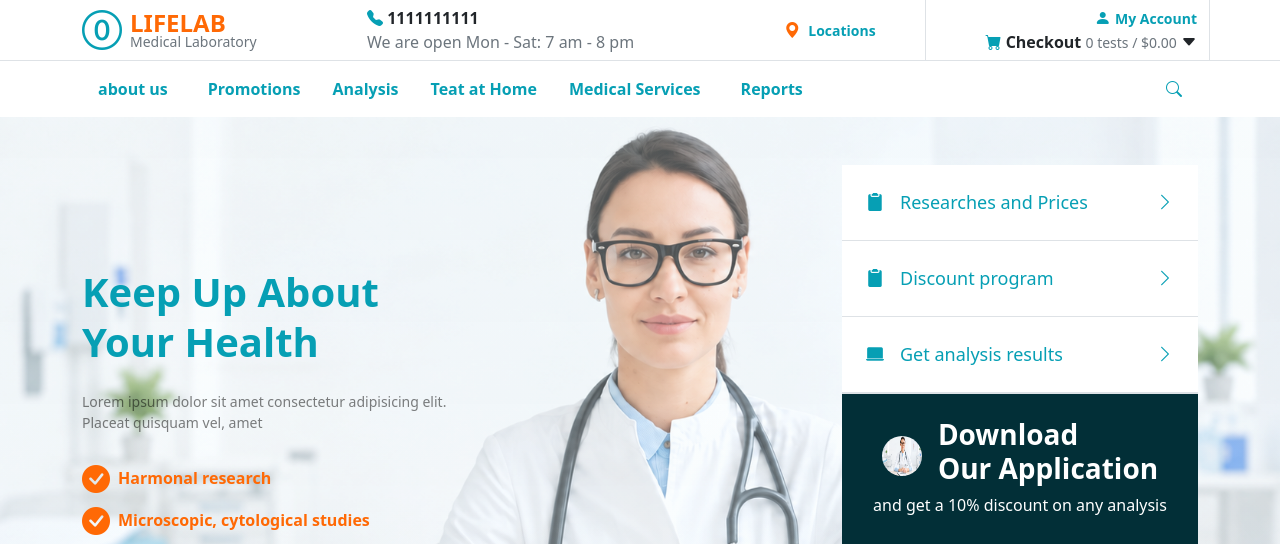
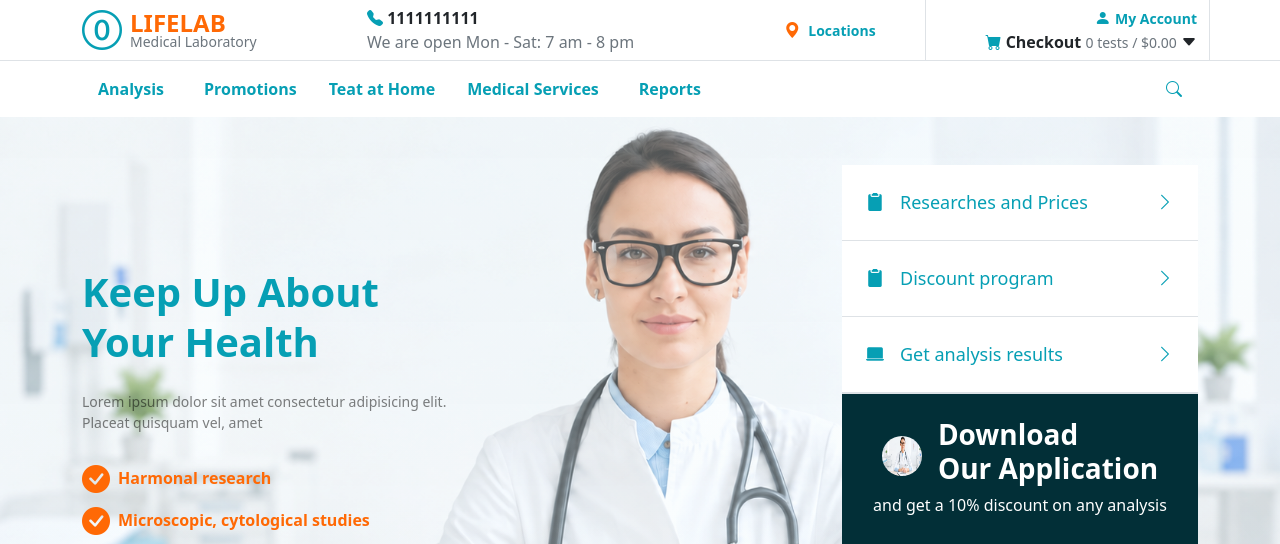
Before and after one commit to riyadeb-innoraft/training_life_lab, a plain HTML site: page index.html in a window 1280 px wide. Shown: the top 544 px of the page. Drawn offline with nearby package versions, Linux system fonts and the light colour scheme.

Commit message:
Revert "FRS-127: "Updating html"."
This reverts commit 22d4ede5a2b0e42a5666d93133b4451722bb3077.

```diff
--- a/index.html
+++ b/index.html
@@ -71,7 +71,7 @@
                 <ul class="navbar-nav d-flex align-items-center justify-content-center">
                     <li class="nav-item dropdown">
                         <a class="nav-link p-3 text-hover-orange fw-bold d-flex align-items-center justify-content-center gap-2 text-cyan" href="#" role="button" data-bs-toggle="dropdown" aria-expanded="false">
-                            about us
+                            Analysis
                             <ion-icon name="chevron-down-outline"></ion-icon>
                         </a>
                         <ul class="dropdown-menu">
@@ -87,17 +87,9 @@
 
                     <li class="nav-item ">
                         <a class="nav-link p-3 text-cyan fw-bold text-hover-orange" href="#">
-                            Analysis
-                        </a>
-                    </li>
-
-                    <li class="nav-item ">
-                        <a class="nav-link p-3 text-cyan fw-bold text-hover-orange" href="#">
                             Teat at Home
                         </a>
                     </li>
-
-
                     <li class="nav-item dropdown">
                         <a class="nav-link p-3 fw-bold text-hover-orange d-flex align-items-center justify-content-center gap-2 text-cyan" href="#" role="button" data-bs-toggle="dropdown" aria-expanded="false">
                             Medical Services
```
